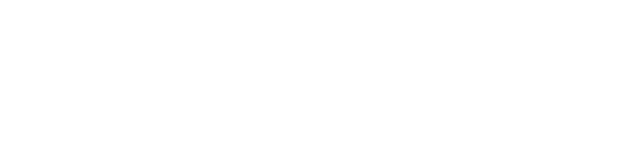
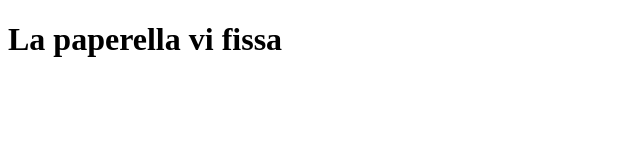
Before and after one commit to AliceColombari/prova, a plain HTML site: page index.html in a window 1280 px wide. Shown: the whole page, without its empty margins (0-640 px from the left). Drawn offline with Linux system fonts and the light colour scheme.

Commit message:
aggiunto

```diff
--- a/index.html
+++ b/index.html
@@ -8,5 +8,9 @@
 </head>
 <body>
 
+    <div class="container">
+        <h1>La paperella vi fissa</h1>
+    </div>
+
 </body>
 </html>
```
